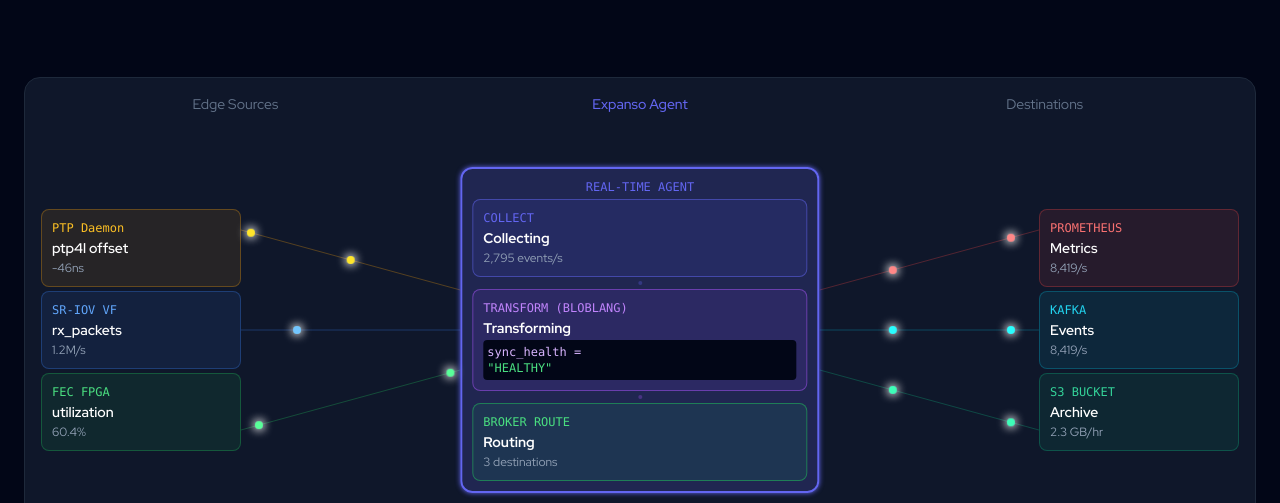
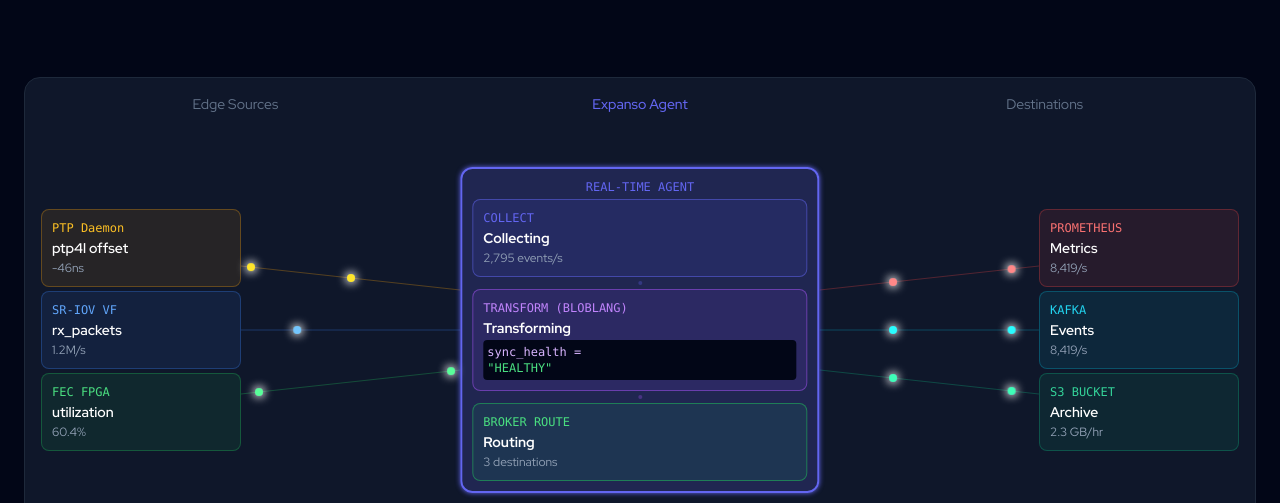
Before and after one commit to aronchick/oran-sample, a plain HTML site: page docs/demo.html in a window 1280 px wide. Shown: the part 297-800 px from the top of the page. Drawn offline with nearby package versions, Linux system fonts and the light colour scheme.

Commit message:
fixng animations again

```diff
--- a/docs/demo.html
+++ b/docs/demo.html
@@ -248,13 +248,13 @@
               <div class="text-slate-400 text-xs mt-0.5" id="ptp-value">-23ns</div>
             </div>
             <!-- Data packets flowing from PTP -->
-            <div class="absolute" style="left: 200px; top: 25%;">
+            <div class="absolute" style="left: 200px; top: 34%;">
               <div class="w-2 h-2 rounded-full bg-amber-400 data-packet-diagonal-down stagger-1 packet-ptp"
-                style="--flow-distance-x: 220px; --flow-distance-y: 15%; animation-delay: 0s;"></div>
+                style="--flow-distance-x: 220px; --flow-distance-y: 24px; animation-delay: 0s;"></div>
             </div>
-            <div class="absolute" style="left: 200px; top: 25%;">
+            <div class="absolute" style="left: 200px; top: 34%;">
               <div class="w-2 h-2 rounded-full bg-amber-400 data-packet-diagonal-down stagger-1 packet-ptp"
-                style="--flow-distance-x: 220px; --flow-distance-y: 15%; animation-delay: 0.7s;"></div>
+                style="--flow-distance-x: 220px; --flow-distance-y: 24px; animation-delay: 0.7s;"></div>
             </div>
 
             <!-- SR-IOV Source -->
@@ -282,13 +282,13 @@
               <div class="text-slate-400 text-xs mt-0.5" id="fec-value">67.3%</div>
             </div>
             <!-- Data packets flowing from FEC -->
-            <div class="absolute" style="left: 200px; top: 75%;">
+            <div class="absolute" style="left: 200px; top: 66%;">
               <div class="w-2 h-2 rounded-full bg-green-400 data-packet-diagonal-up stagger-3 packet-fec"
-                style="--flow-distance-x: 220px; --flow-distance-y: -15%; animation-delay: 0.6s;"></div>
+                style="--flow-distance-x: 220px; --flow-distance-y: -24px; animation-delay: 0.6s;"></div>
             </div>
-            <div class="absolute" style="left: 200px; top: 75%;">
+            <div class="absolute" style="left: 200px; top: 66%;">
               <div class="w-2 h-2 rounded-full bg-green-400 data-packet-diagonal-up stagger-3 packet-fec"
-                style="--flow-distance-x: 220px; --flow-distance-y: -15%; animation-delay: 1.3s;"></div>
+                style="--flow-distance-x: 220px; --flow-distance-y: -24px; animation-delay: 1.3s;"></div>
             </div>
           </div>
 
@@ -339,11 +339,11 @@
           <!-- Fan-out packets from Broker (inside agent) to Prometheus -->
           <div class="absolute z-20" style="left: 65%; top: 40%;">
             <div class="w-2 h-2 rounded-full bg-red-400 data-packet-diagonal-up packet-prometheus"
-              style="--flow-distance-x: 220px; --flow-distance-y: -15%; animation-delay: 1.5s;"></div>
+              style="--flow-distance-x: 220px; --flow-distance-y: -24px; animation-delay: 1.5s;"></div>
           </div>
           <div class="absolute z-20" style="left: 65%; top: 40%;">
             <div class="w-2 h-2 rounded-full bg-red-400 data-packet-diagonal-up packet-prometheus"
-              style="--flow-distance-x: 220px; --flow-distance-y: -15%; animation-delay: 2.2s;"></div>
+              style="--flow-distance-x: 220px; --flow-distance-y: -24px; animation-delay: 2.2s;"></div>
           </div>
           <!-- Fan-out packets from Broker to Kafka -->
           <div class="absolute z-20" style="left: 65%; top: 50%;">
@@ -357,11 +357,11 @@
           <!-- Fan-out packets from Broker to S3 -->
           <div class="absolute z-20" style="left: 65%; top: 60%;">
             <div class="w-2 h-2 rounded-full bg-emerald-400 data-packet-diagonal-down packet-s3"
-              style="--flow-distance-x: 220px; --flow-distance-y: 15%; animation-delay: 1.5s;"></div>
+              style="--flow-distance-x: 220px; --flow-distance-y: 24px; animation-delay: 1.5s;"></div>
           </div>
           <div class="absolute z-20" style="left: 65%; top: 60%;">
             <div class="w-2 h-2 rounded-full bg-emerald-400 data-packet-diagonal-down packet-s3"
-              style="--flow-distance-x: 220px; --flow-distance-y: 15%; animation-delay: 2.2s;"></div>
+              style="--flow-distance-x: 220px; --flow-distance-y: 24px; animation-delay: 2.2s;"></div>
           </div>
 
           <!-- Destinations Column -->
@@ -391,14 +391,14 @@
           <!-- Connection Lines (SVG) -->
           <svg class="absolute inset-0 w-full h-full pointer-events-none z-10" preserveAspectRatio="none">
             <!-- Source to Agent lines -->
-            <line x1="200" y1="25%" x2="35%" y2="40%" stroke="#f59e0b" stroke-width="1" stroke-opacity="0.3" />
+            <line x1="200" y1="34%" x2="35%" y2="40%" stroke="#f59e0b" stroke-width="1" stroke-opacity="0.3" />
             <line x1="200" y1="50%" x2="35%" y2="50%" stroke="#3b82f6" stroke-width="1" stroke-opacity="0.3" />
-            <line x1="200" y1="75%" x2="35%" y2="60%" stroke="#22c55e" stroke-width="1" stroke-opacity="0.3" />
+            <line x1="200" y1="66%" x2="35%" y2="60%" stroke="#22c55e" stroke-width="1" stroke-opacity="0.3" />
 
             <!-- Broker (inside agent) to Destinations -->
-            <line x1="65%" y1="40%" x2="83.3%" y2="25%" stroke="#ef4444" stroke-width="1" stroke-opacity="0.3" />
+            <line x1="65%" y1="40%" x2="83.3%" y2="34%" stroke="#ef4444" stroke-width="1" stroke-opacity="0.3" />
             <line x1="65%" y1="50%" x2="83.3%" y2="50%" stroke="#06b6d4" stroke-width="1" stroke-opacity="0.3" />
-            <line x1="65%" y1="60%" x2="83.3%" y2="75%" stroke="#10b981" stroke-width="1" stroke-opacity="0.3" />
+            <line x1="65%" y1="60%" x2="83.3%" y2="66%" stroke="#10b981" stroke-width="1" stroke-opacity="0.3" />
           </svg>
         </div>
       </div>
@@ -800,128 +800,6 @@ root.metadata = {
 
   <!-- JavaScript for live updates -->
   <script>
-    // Calculate animation distances based on SVG line coordinates
-    function updateAnimationDistances() {
-      const container = document.querySelector('.relative[style*="height: 400px"]');
-      if (!container) return;
-
-      const containerWidth = container.offsetWidth;
-      const containerHeight = container.offsetHeight;
-
-      // Calculate exact positions based on SVG line coordinates
-      // Source to Agent lines:
-      // PTP: x1="200" y1="25%" x2="35%" y2="40%"
-      // SR-IOV: x1="200" y1="50%" x2="35%" y2="50%"
-      // FEC: x1="200" y1="75%" x2="35%" y2="60%"
-
-      const agentLeft = containerWidth * 0.35;
-
-      // PTP line: from (200, 25%) to (35%, 40%)
-      const ptpStartY = containerHeight * 0.25;
-      const ptpEndY = containerHeight * 0.40;
-      const ptpDistX = agentLeft - 200;
-      const ptpDistY = ptpEndY - ptpStartY;
-
-      // SR-IOV line: from (200, 50%) to (35%, 50%)
-      const sriovStartY = containerHeight * 0.50;
-      const sriovDistX = agentLeft - 200;
-
-      // FEC line: from (200, 75%) to (35%, 60%)
-      const fecStartY = containerHeight * 0.75;
-      const fecEndY = containerHeight * 0.60;
-      const fecDistX = agentLeft - 200;
-      const fecDistY = fecEndY - fecStartY;
-
-      // Agent to Destination lines:
-      // Prometheus: x1="65%" y1="40%" x2="83.3%" y2="25%"
-      // Kafka: x1="65%" y1="50%" x2="83.3%" y2="50%"
-      // S3: x1="65%" y1="60%" x2="83.3%" y2="75%"
-
-      const agentRight = containerWidth * 0.65;
-      const destLeft = containerWidth * 0.833;
-
-      // Prometheus line: from (65%, 40%) to (83.3%, 25%)
-      const promStartY = containerHeight * 0.40;
-      const promEndY = containerHeight * 0.25;
-      const promDistX = destLeft - agentRight;
-      const promDistY = promEndY - promStartY;
-
-      // Kafka line: from (65%, 50%) to (83.3%, 50%)
-      const kafkaStartY = containerHeight * 0.50;
-      const kafkaDistX = destLeft - agentRight;
-
-      // S3 line: from (65%, 60%) to (83.3%, 75%)
-      const s3StartY = containerHeight * 0.60;
-      const s3EndY = containerHeight * 0.75;
-      const s3DistX = destLeft - agentRight;
-      const s3DistY = s3EndY - s3StartY;
-
-      // Update PTP packets (diagonal down)
-      const ptpPackets = container.querySelectorAll('.packet-ptp');
-      ptpPackets.forEach(packetEl => {
-        packetEl.style.setProperty('--flow-distance-x', `${ptpDistX}px`);
-        packetEl.style.setProperty('--flow-distance-y', `${ptpDistY}px`);
-      });
-
-      // Update SR-IOV packets (horizontal)
-      const sriovPackets = container.querySelectorAll('.packet-sriov');
-      sriovPackets.forEach(packetEl => {
-        packetEl.style.setProperty('--flow-distance', `${sriovDistX}px`);
-      });
-
-      // Update FEC packets (diagonal up)
-      const fecPackets = container.querySelectorAll('.packet-fec');
-      fecPackets.forEach(packetEl => {
-        packetEl.style.setProperty('--flow-distance-x', `${fecDistX}px`);
-        packetEl.style.setProperty('--flow-distance-y', `${fecDistY}px`);
-      });
-
-      // Update Prometheus packets (diagonal up)
-      const promPackets = container.querySelectorAll('.packet-prometheus');
-      promPackets.forEach(packetEl => {
-        packetEl.style.setProperty('--flow-distance-x', `${promDistX}px`);
-        packetEl.style.setProperty('--flow-distance-y', `${promDistY}px`);
-      });
-
-      // Update Kafka packets (horizontal)
-      const kafkaPackets = container.querySelectorAll('.packet-kafka');
-      kafkaPackets.forEach(packetEl => {
-        packetEl.style.setProperty('--flow-distance', `${kafkaDistX}px`);
-      });
-
-      // Update S3 packets (diagonal down)
-      const s3Packets = container.querySelectorAll('.packet-s3');
-      s3Packets.forEach(packetEl => {
-        packetEl.style.setProperty('--flow-distance-x', `${s3DistX}px`);
-        packetEl.style.setProperty('--flow-distance-y', `${s3DistY}px`);
-      });
-    }
-
-    // Update distances on load and resize
-    function initAnimations() {
-      requestAnimationFrame(() => {
-        updateAnimationDistances();
-        requestAnimationFrame(() => {
-          updateAnimationDistances();
-        });
-      });
-    }
-
-    window.addEventListener('load', initAnimations);
-    window.addEventListener('resize', updateAnimationDistances);
-
-    // Run when DOM is ready
-    if (document.readyState === 'loading') {
-      document.addEventListener('DOMContentLoaded', initAnimations);
-    } else {
-      initAnimations();
-    }
-
-    // Also run after delays to ensure layout is complete
-    setTimeout(initAnimations, 100);
-    setTimeout(initAnimations, 500);
-    setTimeout(initAnimations, 1000);
-
     // Simulate live data updates
     function randomInRange(min, max) {
       return Math.floor(Math.random() * (max - min + 1)) + min;
```
